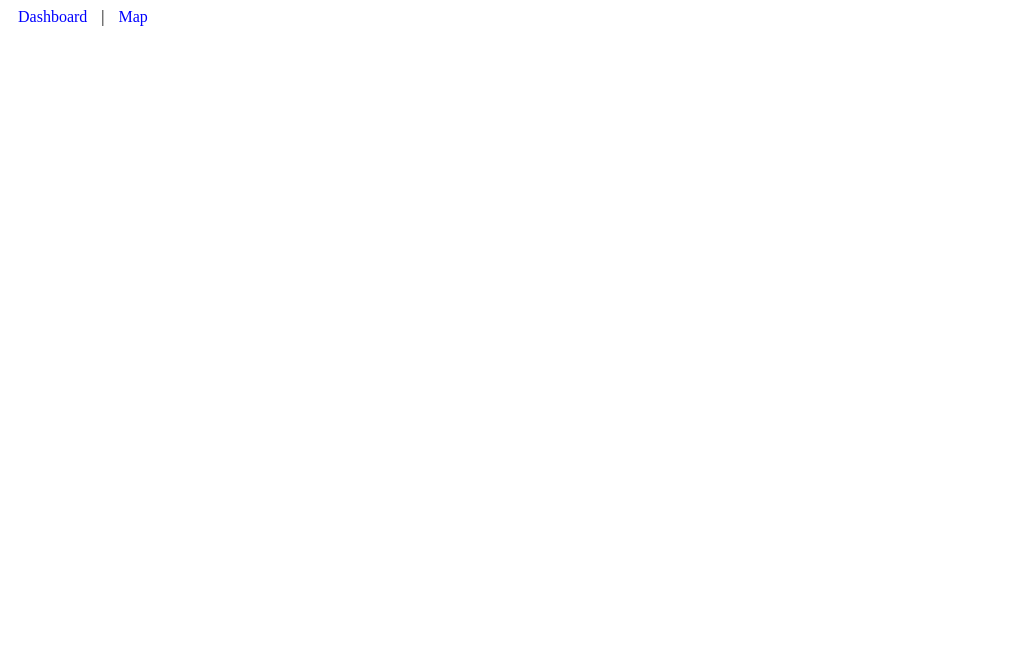
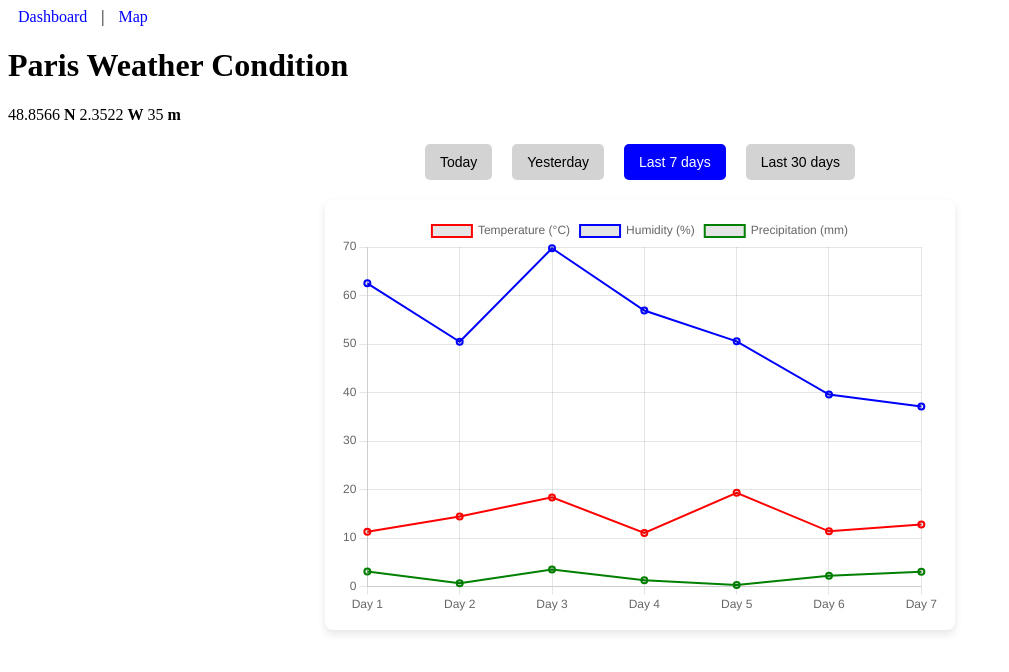
Before and after one commit to xiejiongru/projet_web, a Vue app in the folder meteo-dashboard/: page /history in a window 1280 px wide. Before the commit this address had no page. Shown: the top 672 px of the page, without its empty margins (0-1009 px from the left). Built offline with nearby package versions, Linux system fonts and the light colour scheme.

Commit message:
feat: chart v0

```diff
--- a/meteo-dashboard/package.json
+++ b/meteo-dashboard/package.json
@@ -8,6 +8,7 @@
     "lint": "vue-cli-service lint"
   },
   "dependencies": {
+    "chart.js": "^4.4.7",
     "core-js": "^3.8.3",
     "vue": "^3.2.13",
     "vue-router": "^4.5.0"
--- /dev/null
+++ b/meteo-dashboard/src/components/HistoryChart.vue
@@ -0,0 +1,91 @@
+<template>
+  <div class="chart-container">
+    <canvas ref="chartCanvas"></canvas>
+  </div>
+</template>
+
+<script>
+import { ref, onMounted, watch } from 'vue';
+import Chart from 'chart.js/auto';
+
+export default {
+  props: {
+    selectedDate: String, // 接收历史页面传来的日期范围
+  },
+  setup(props) {
+    const chartCanvas = ref(null);
+    let chartInstance = null;
+
+    // 生成历史气候数据
+    const generateHistoricalData = () => {
+      const labels = props.selectedDate === "Last 7 days"
+        ? ["Day 1", "Day 2", "Day 3", "Day 4", "Day 5", "Day 6", "Day 7"]
+        : ["Week 1", "Week 2", "Week 3", "Week 4"];
+
+      return {
+        labels,
+        datasets: [
+          {
+            label: "Temperature (°C)",
+            data: labels.map(() => Math.random() * 10 + 10), // 生成随机温度数据
+            borderColor: "red",
+            borderWidth: 2,
+            fill: false,
+          },
+          {
+            label: "Humidity (%)",
+            data: labels.map(() => Math.random() * 40 + 30), // 生成随机湿度数据
+            borderColor: "blue",
+            borderWidth: 2,
+            fill: false,
+          },
+          {
+            label: "Precipitation (mm)",
+            data: labels.map(() => Math.random() * 5), // 生成随机降水数据
+            borderColor: "green",
+            borderWidth: 2,
+            fill: false,
+          },
+        ],
+      };
+    };
+
+    // 渲染折线图
+    const renderChart = () => {
+      if (chartInstance) {
+        chartInstance.destroy(); // 销毁旧图表，防止重复渲染
+      }
+
+      const ctx = chartCanvas.value.getContext("2d");
+      chartInstance = new Chart(ctx, {
+        type: "line",
+        data: generateHistoricalData(),
+        options: {
+          responsive: true,
+          maintainAspectRatio: false,
+        },
+      });
+    };
+
+    watch(() => props.selectedDate, renderChart); // 监听日期变化更新图表
+    onMounted(renderChart);
+
+    return {
+      chartCanvas,
+    };
+  },
+};
+</script>
+
+<style scoped>
+.chart-container {
+  width: 100%;
+  max-width: 600px;
+  height: 400px;
+  margin: auto;
+  background: #fff;
+  padding: 15px;
+  border-radius: 8px;
+  box-shadow: 0px 4px 8px rgba(0, 0, 0, 0.1);
+}
+</style>
--- a/meteo-dashboard/src/router/index.js
+++ b/meteo-dashboard/src/router/index.js
@@ -1,10 +1,14 @@
 import { createRouter, createWebHistory } from "vue-router";
 import DashboardView from "@/views/DashboardView.vue";
 import MapView from "@/components/MapView.vue";
+import HistoryView from "@/views/HistoryView.vue";
+import HistoryChart from "@/components/HistoryChart.vue";
 
 const routes = [
   { path: "/", component: DashboardView },
   { path: "/map", component: MapView },
+  { path: "/history", component: HistoryView },
+  { path: "/chart", component: HistoryChart }
 ];
 
 const router = createRouter({
--- a/meteo-dashboard/src/views/DashboardView.vue
+++ b/meteo-dashboard/src/views/DashboardView.vue
@@ -12,7 +12,8 @@
     </div>
 
     <div class="date-selector">
-      <button v-for="date in dateOptions" :key="date" @click="selectedDate = date"
+      <button v-for="date in dateOptions" :key="date"
+              @click="date === 'Last 7 days' || date === 'Last 30 days' ? goToHistory(date) : selectedDate = date"
               :class="{ active: selectedDate === date }">
         {{ date }}
       </button>
--- /dev/null
+++ b/meteo-dashboard/src/views/HistoryView.vue
@@ -0,0 +1,87 @@
+<template>
+    <div>
+      <h1>{{ selectedCity }} Weather Condition</h1>
+
+      <div class="city-info">
+        <p>
+          {{ weatherData.latitude }} <strong>N</strong>
+          {{ weatherData.longitude }} <strong>W</strong>
+          {{ weatherData.elevation }} <strong>m</strong>
+        </p>
+      </div>
+
+      <!-- 日期选择栏 -->
+      <div class="date-selector">
+        <button v-for="date in dateOptions" :key="date" @click="changeDate(date)"
+                :class="{ active: selectedDate === date }">
+          {{ date }}
+        </button>
+      </div>
+
+      <!-- 这里加载 HistoryChart 组件 -->
+      <HistoryChart :selectedDate="selectedDate" />
+    </div>
+  </template>
+
+  <script>
+  import { ref } from 'vue';  // Only import what you actually need
+  import { useRoute } from 'vue-router';
+  import HistoryChart from '@/components/HistoryChart.vue'; // 引入 HistoryChart 组件
+
+  export default {
+    components: {
+      HistoryChart,
+    },
+    setup() {
+      const route = useRoute();
+
+      // 获取主页传来的参数
+      const selectedCity = ref("Paris");
+      const selectedDate = ref(route.query.date || "Last 7 days"); // 默认从主页接收时间范围
+
+      const weatherData = ref({
+        latitude: 48.8566,
+        longitude: 2.3522,
+        elevation: 35,
+      });
+
+      const dateOptions = ref(["Today", "Yesterday", "Last 7 days", "Last 30 days"]);
+
+      // 切换日期
+      const changeDate = (date) => {
+        selectedDate.value = date;
+      };
+
+      return {
+        selectedCity,
+        weatherData,
+        selectedDate,
+        dateOptions,
+        changeDate,
+      };
+    },
+  };
+  </script>
+
+  <style scoped>
+  .date-selector {
+    display: flex;
+    justify-content: center;
+    margin: 20px 0;
+  }
+
+  .date-selector button {
+    margin: 0 10px;
+    padding: 10px 15px;
+    font-size: 14px;
+    border: none;
+    cursor: pointer;
+    background: lightgray;
+    border-radius: 5px;
+  }
+
+  .date-selector button.active {
+    background: blue;
+    color: white;
+  }
+  </style>
```
Also changed, not shown: meteo-dashboard/src/components/HelloWorld.vue (deleted, +0 -58 lines), 1 other file (tests, documents, lock files or other folders).
